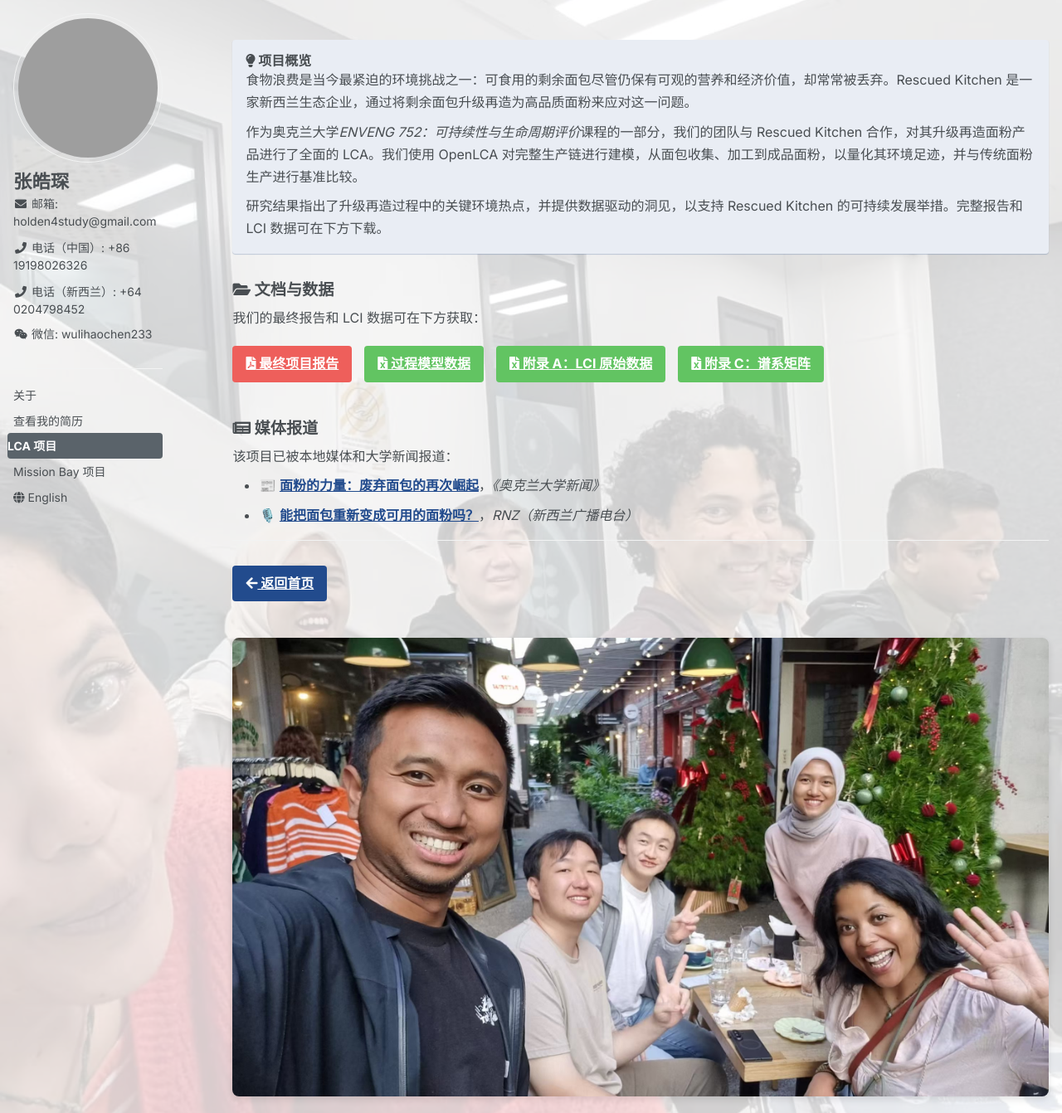
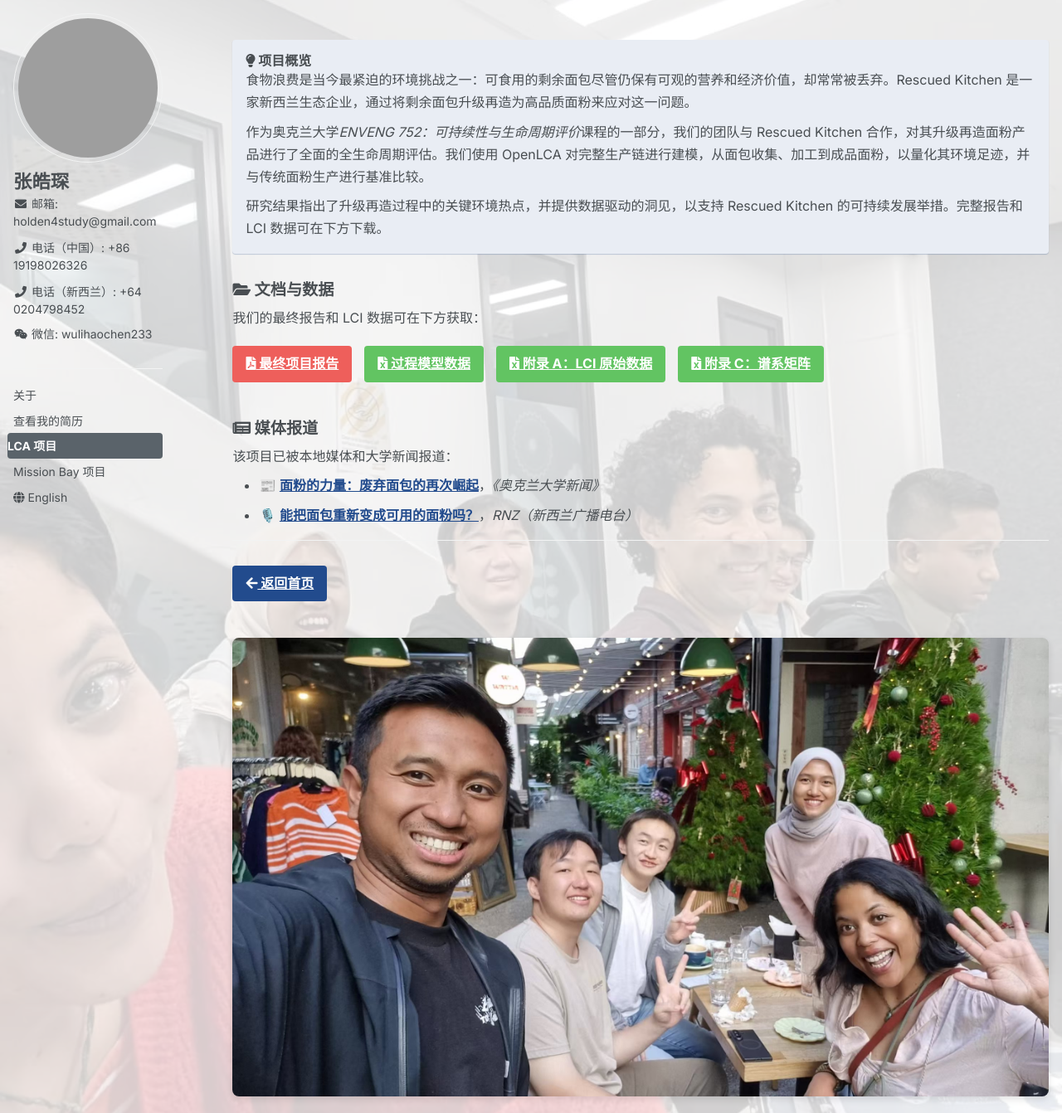
Before and after one commit to Zhang-holden/Zhang-holden.github.io, a Jekyll site: the page built from _pages/zh/rescued-flour-lca.md, in a window 1280 px wide and 1342 px high. Shown: the whole window at 83% size. Built offline with Jekyll 4.4.1, drawn with Linux system fonts in a browser that asks for light colours; grey boxes are pictures that could not be loaded.

Commit message:
Standardize Chinese LCA wording and refine managed-retreat term

```diff
--- a/_pages/zh/rescued-flour-lca.md
+++ b/_pages/zh/rescued-flour-lca.md
@@ -1,7 +1,7 @@
 ---
 layout: default
 permalink: /zh/projects/rescued-flour-lca/
-title: "Rescued Kitchen 升级再造面粉生命周期评价"
+title: "Rescued Kitchen 升级再造面粉全生命周期评估"
 lang: zh
 author_profile: true
 ---
@@ -21,7 +21,7 @@ author_profile: true
 <div class="notice--info">
   <h4 class="no_toc"><i class="fas fa-lightbulb"></i> 项目概览</h4>
   <p>食物浪费是当今最紧迫的环境挑战之一：可食用的剩余面包尽管仍保有可观的营养和经济价值，却常常被丢弃。Rescued Kitchen 是一家新西兰生态企业，通过将剩余面包升级再造为高品质面粉来应对这一问题。</p>
-  <p>作为奥克兰大学<em>ENVENG 752：可持续性与生命周期评价</em>课程的一部分，我们的团队与 Rescued Kitchen 合作，对其升级再造面粉产品进行了全面的 LCA。我们使用 OpenLCA 对完整生产链进行建模，从面包收集、加工到成品面粉，以量化其环境足迹，并与传统面粉生产进行基准比较。</p>
+  <p>作为奥克兰大学<em>ENVENG 752：可持续性与生命周期评价</em>课程的一部分，我们的团队与 Rescued Kitchen 合作，对其升级再造面粉产品进行了全面的全生命周期评估。我们使用 OpenLCA 对完整生产链进行建模，从面包收集、加工到成品面粉，以量化其环境足迹，并与传统面粉生产进行基准比较。</p>
   <p>研究结果指出了升级再造过程中的关键环境热点，并提供数据驱动的洞见，以支持 Rescued Kitchen 的可持续发展举措。完整报告和 LCI 数据可在下方下载。</p>
 </div>
 
```
Also changed, not shown: _pages/zh/index.md (+4 -4 lines), _pages/zh/mission-bay-adaptation.md (+2 -2 lines).
